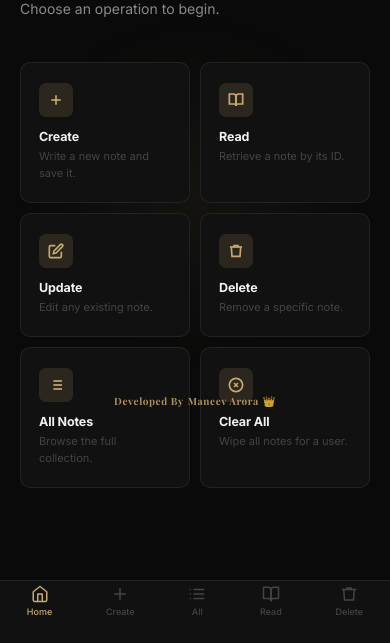
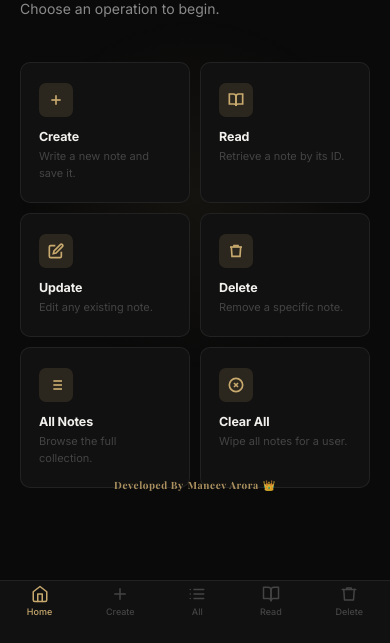
Before and after one commit to MANEEVAR1/Python-Projects, a Flask app: page / in a window 390 px wide. Shown: the part 201-844 px from the top of the page. Run offline with Flask 3, Linux system fonts and the light colour scheme; some libraries are stand-ins or nearby versions; some web fonts are replaced.

Commit message:
Fixed some more files

```diff
--- a/List_It_Up_NotesApp/templates/index.html
+++ b/List_It_Up_NotesApp/templates/index.html
@@ -1061,7 +1061,7 @@
   /* On mobile the mobile-nav sits above byline — byline replaces its old strip */
   @media (max-width: 768px) {
     .mobile-nav { padding-bottom: calc(22px + env(safe-area-inset-bottom, 0px)); }
-    #byline     { top: 70vh; font-size: 10px }
+    #byline     { top: 80vh; font-size: 10px }
     #toast      { bottom: calc(104px + env(safe-area-inset-bottom, 0px)); }
   }
 </style>
```
